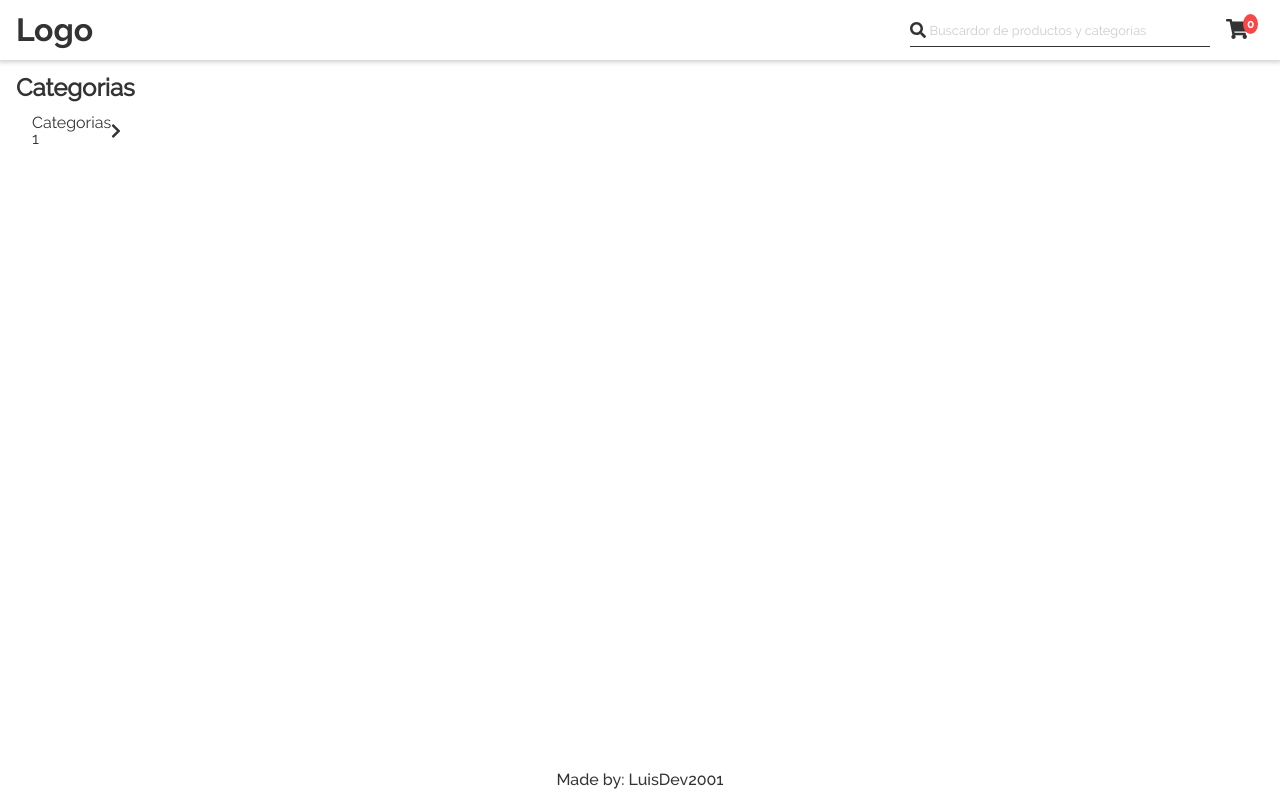
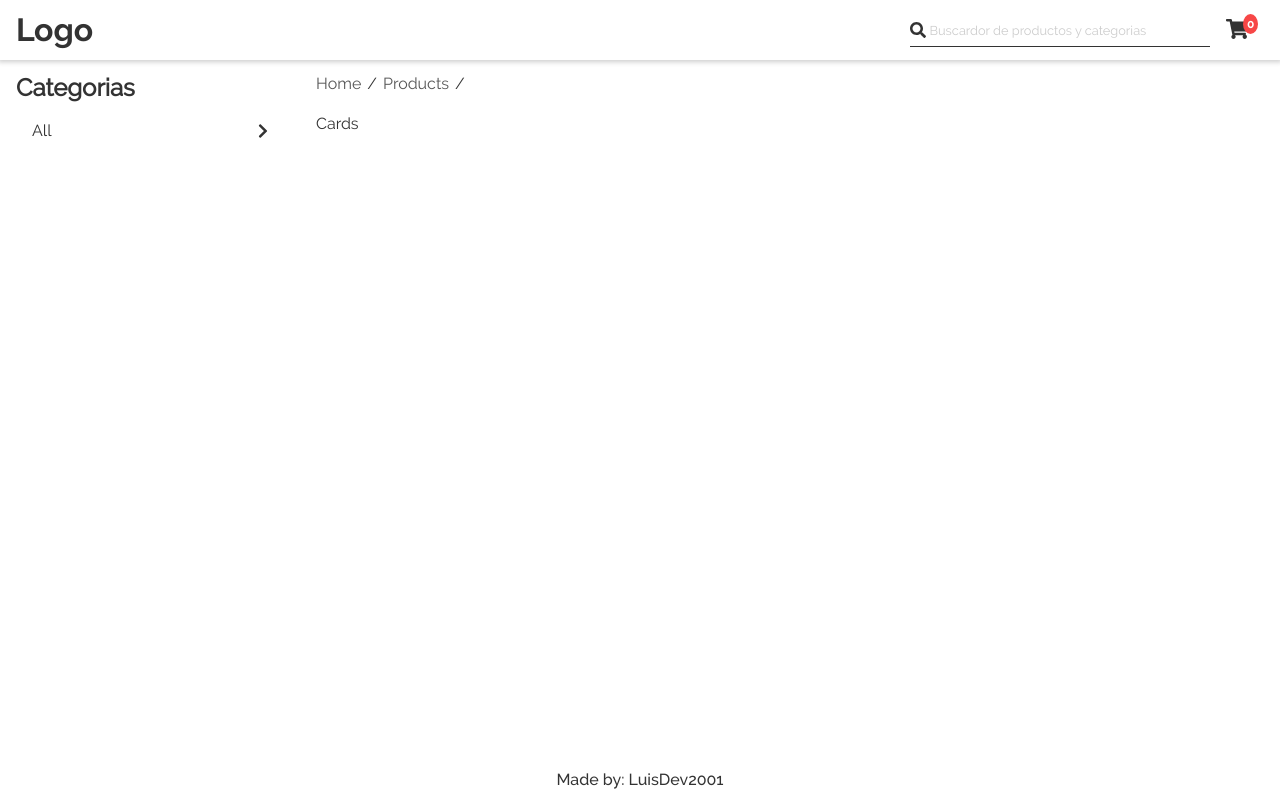
Before and after one commit to LuisDev2001/talana-challenge, a Vue app: page /category/all/0 in a window 1280 px wide. Built offline with nearby package versions, Linux system fonts and the light colour scheme; no server answers.

Commit message:
feat: create a generic layout, new route and new view

```diff
--- /dev/null
+++ b/src/Layout/GenericView.vue
@@ -0,0 +1,17 @@
+<template>
+  <section class="generic">
+    <h2>{{ titleGeneric }}</h2>
+    <slot></slot>
+  </section>
+</template>
+
+<script>
+export default {
+  name: "GenericView",
+  props: {
+    titleGeneric: String,
+  },
+};
+</script>
+
+<style lang="scss" scoped></style>
--- a/src/assets/scss/App.scss
+++ b/src/assets/scss/App.scss
@@ -14,4 +14,7 @@
   grid-area: view;
   height: calc(100vh - 99px);
   padding: 1rem;
+  display: grid;
+  grid-template-columns: 1fr;
+  grid-template-rows: 40px 1fr;
 }
--- /dev/null
+++ b/src/assets/scss/components/_PxBreadcrumb.scss
@@ -0,0 +1,27 @@
+@import "../utils/_variables.scss";
+
+.breadcrumb {
+  width: 100%;
+  height: 30px;
+  ul {
+    display: flex;
+    align-items: center;
+    a {
+      font-size: 1rem;
+      text-decoration: none;
+      color: #575757;
+      outline: none;
+      &:hover {
+        text-decoration: underline;
+      }
+    }
+    li.active {
+      font-size: 1.2rem;
+      color: #000000;
+      font-family: $font-bold;
+    }
+  }
+  .separator {
+    margin: 0 6px 0;
+  }
+}
--- a/src/assets/scss/components/_PxSideBarCategories.scss
+++ b/src/assets/scss/components/_PxSideBarCategories.scss
@@ -2,7 +2,6 @@
 
 .sidebar {
   grid-area: sidebar;
-  width: 30%;
   height: calc(100vh - 99px);
   padding: 1rem;
   h2 {
@@ -51,6 +50,7 @@
     font-family: $font-regular;
     font-size: 1rem;
     color: #333333;
+    outline: none;
     svg {
       transition: 0.4s ease color;
     }
--- /dev/null
+++ b/src/components/Breadcrumb/PxBreadcrumb.vue
@@ -0,0 +1,33 @@
+<template>
+  <div class="breadcrumb">
+    <ul>
+      <li>
+        <router-link to="/">Home</router-link>
+      </li>
+      <span class="separator"> / </span>
+      <li>
+        <router-link to="/">Products</router-link>
+      </li>
+      <span class="separator"> / </span>
+      <li class="active">
+        {{ nameCategory }}
+      </li>
+    </ul>
+  </div>
+</template>
+
+<script>
+export default {
+  name: "PxBreadcrumb",
+  props: {
+    nameCategory: {
+      type: String,
+      default: "",
+    },
+  },
+};
+</script>
+
+<style lang="scss" scoped>
+@import "~@/assets/scss/components/_PxBreadcrumb.scss";
+</style>
--- a/src/components/SideBarCategories/PxSideBarCategories.vue
+++ b/src/components/SideBarCategories/PxSideBarCategories.vue
@@ -2,9 +2,17 @@
   <section class="sidebar">
     <h2>Categorias</h2>
     <ul class="siderbar__list">
-      <li class="sidebar__item">
-        <router-link class="sidebar__link" to="/">
-          Categorias 1
+      <li
+        class="sidebar__item"
+        v-for="category in categories"
+        :key="category.id"
+      >
+        <router-link
+          class="sidebar__link"
+          :to="'/category/' + category.name.toLowerCase() + '/' + category.id"
+          @click="handleUpdateView(category.name)"
+        >
+          {{ category.name }}
           <font-awesome-icon icon="chevron-right" />
         </router-link>
       </li>
@@ -13,6 +21,8 @@
 </template>
 
 <script>
+import { onMounted, ref } from "vue";
+import { useStore } from "vuex";
 //Icons
 import { library } from "@fortawesome/fontawesome-svg-core";
 import { faChevronRight } from "@fortawesome/free-solid-svg-icons";
@@ -24,6 +34,41 @@ export default {
   components: {
     FontAwesomeIcon,
   },
+  setup() {
+    const store = useStore();
+
+    const categories = ref([]);
+
+    onMounted(async () => {
+      await getCategories();
+    });
+
+    const getCategories = async () => {
+      categories.value.push({
+        id: 0,
+        name: "All",
+        order: 0,
+      });
+      try {
+        const response = await fetch(
+          "http://sva.talana.com:8000/api/product-category/"
+        );
+        const data = await response.json();
+        data.forEach((category) => categories.value.push(category));
+      } catch (error) {
+        console.log(`Error: ${error}`);
+      }
+    };
+
+    const handleUpdateView = (view) => {
+      store.commit("setView", view);
+    };
+
+    return {
+      categories,
+      handleUpdateView,
+    };
+  },
 };
 </script>
 
--- a/src/router/index.js
+++ b/src/router/index.js
@@ -9,6 +9,15 @@ const routes = [
     // which is lazy-loaded when the route is visited.
     component: () => import(/* webpackChunkName: "home" */ "../views/Home.vue"),
   },
+  {
+    path: "/category/:categoryName/:categoryId",
+    name: "Category",
+    // route level code-splitting
+    // this generates a separate chunk (category.[hash].js) for this route
+    // which is lazy-loaded when the route is visited.
+    component: () =>
+      import(/* webpackChunkName: "category" */ "../views/Category.vue"),
+  },
 ];
 
 const router = createRouter({
--- a/src/store/index.js
+++ b/src/store/index.js
@@ -1,12 +1,21 @@
-import { createStore } from 'vuex'
+import { createStore } from "vuex";
 
 export default createStore({
   state: {
+    view: "",
   },
   mutations: {
+    setView(state, viewParam) {
+      state.view = viewParam;
+    },
   },
   actions: {
+    setView: ({ commit }) => commit("setView"),
   },
-  modules: {
-  }
-})
+  modules: {},
+  getters: {
+    getView(state) {
+      return state.view;
+    },
+  },
+});
--- /dev/null
+++ b/src/views/Category.vue
@@ -0,0 +1,32 @@
+<template>
+  <div class="category">
+    <PxBreadcrumb :nameCategory="view" />
+    <GenericView :titleGeneric="view">
+      <p>Cards</p>
+    </GenericView>
+  </div>
+</template>
+
+<script>
+import { computed } from "vue";
+import { useStore } from "vuex";
+import GenericView from "@/Layout/GenericView";
+import PxBreadcrumb from "@/components/Breadcrumb/PxBreadcrumb";
+
+export default {
+  name: "Category",
+  components: {
+    GenericView,
+    PxBreadcrumb,
+  },
+  setup() {
+    const store = useStore();
+
+    const view = computed(() => store.getters["getView"]);
+
+    return {
+      view,
+    };
+  },
+};
+</script>
--- a/src/views/Home.vue
+++ b/src/views/Home.vue
@@ -1,6 +1,6 @@
 <template>
   <div class="home">
-    <h1>CATEGORIAS</h1>
+    <h1>HOME PAGE</h1>
   </div>
 </template>
 
```
